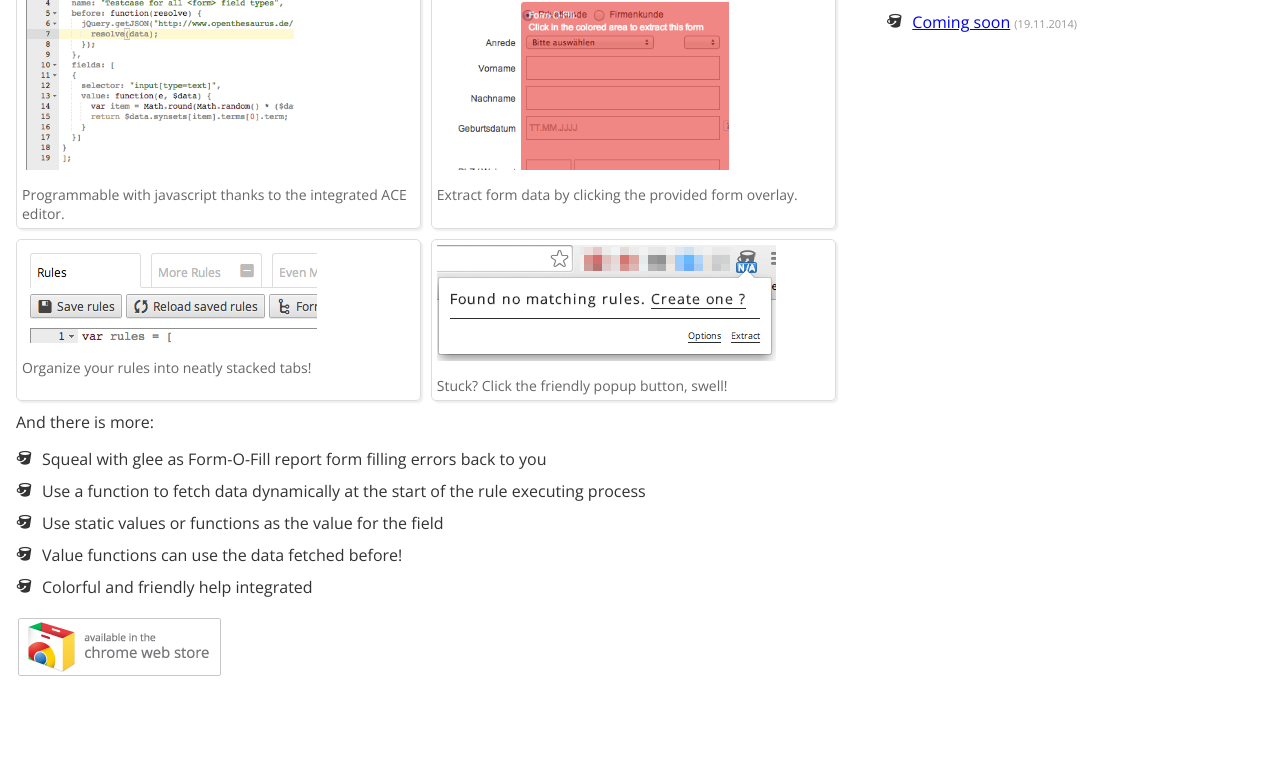
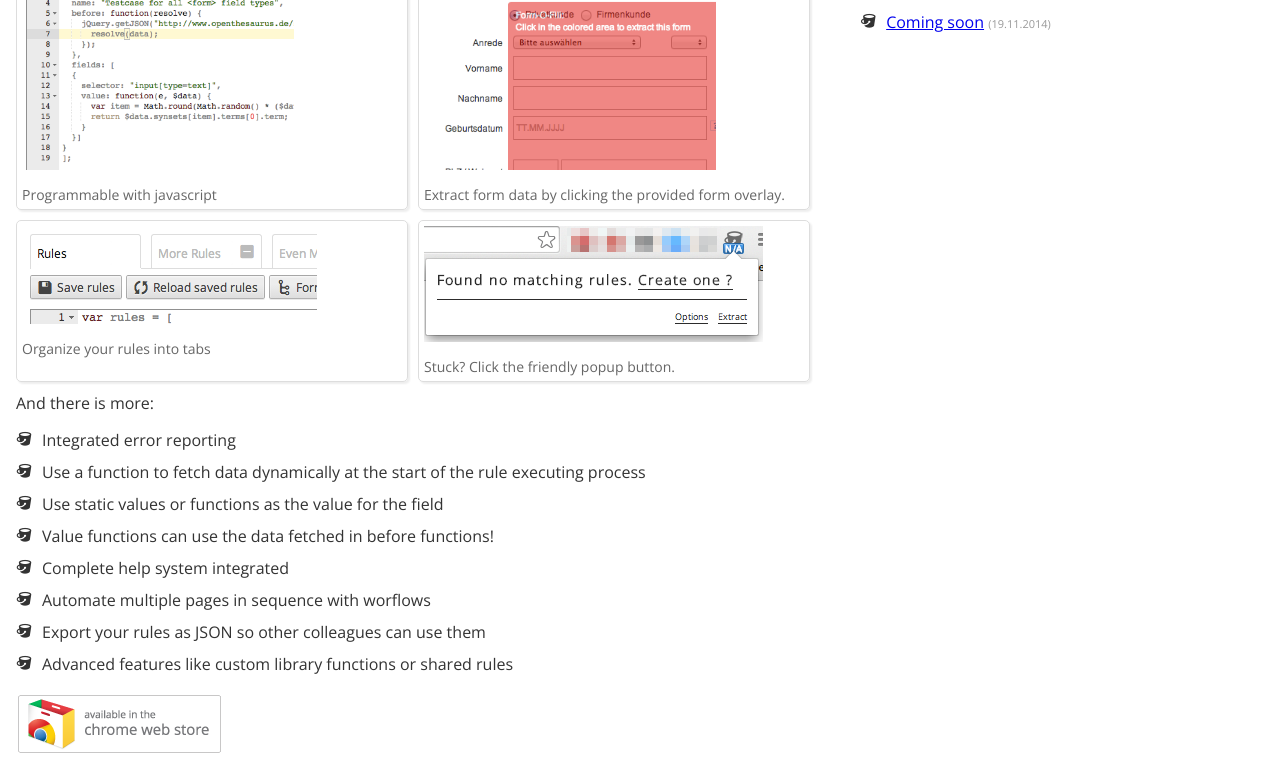
Before and after one commit to form-o-fill/form-o-fill.github.io, a Jekyll site: the page built from index.html, in a window 1280 px wide, cut to the strip 324-1092 px from the top of the page. Built offline with Jekyll 4.4.1, drawn with Linux system fonts in a browser that asks for light colours; nearby versions of some CDN libraries; before the commit the page ends 1015 px from its top, so only the background shows below that.

Commit message:
change homepage a little

```diff
--- a/index.html
+++ b/index.html
@@ -8,7 +8,7 @@
   <figure>
     <img src="img/programmable-with-javascript.png" />
     <figcaption>
-      Programmable with javascript thanks to the integrated ACE editor.
+      Programmable with javascript
     </figcaption>
   </figure>
   <figure>
@@ -22,13 +22,13 @@
   <figure>
     <img src="img/organize-in-tabs.png" />
     <figcaption>
-      Organize your rules into neatly stacked tabs!
+      Organize your rules into tabs
     </figcaption>
   </figure>
   <figure>
     <img src="img/extract-popup.png" />
     <figcaption>
-      Stuck? Click the friendly popup button, swell!
+      Stuck? Click the friendly popup button.
     </figcaption>
   </figure>
 </div>
@@ -36,11 +36,14 @@
   And there is more:
 </p>
 <ul>
-  <li>Squeal with glee as Form-O-Fill report form filling errors back to you</li>
+  <li>Integrated error reporting</li>
   <li>Use a function to fetch data dynamically at the start of the rule executing process</li>
   <li>Use static values or functions as the value for the field</li>
-  <li>Value functions can use the data fetched before!</li>
-  <li>Colorful and friendly help integrated</li>
+  <li>Value functions can use the data fetched in before functions!</li>
+  <li>Complete help system integrated</li>
+  <li>Automate multiple pages in sequence with worflows</li>
+  <li>Export your rules as JSON so other colleagues can use them</li>
+  <li>Advanced features like custom library functions or shared rules</li>
 </ul>
 <div class="install">
   <p>
```
